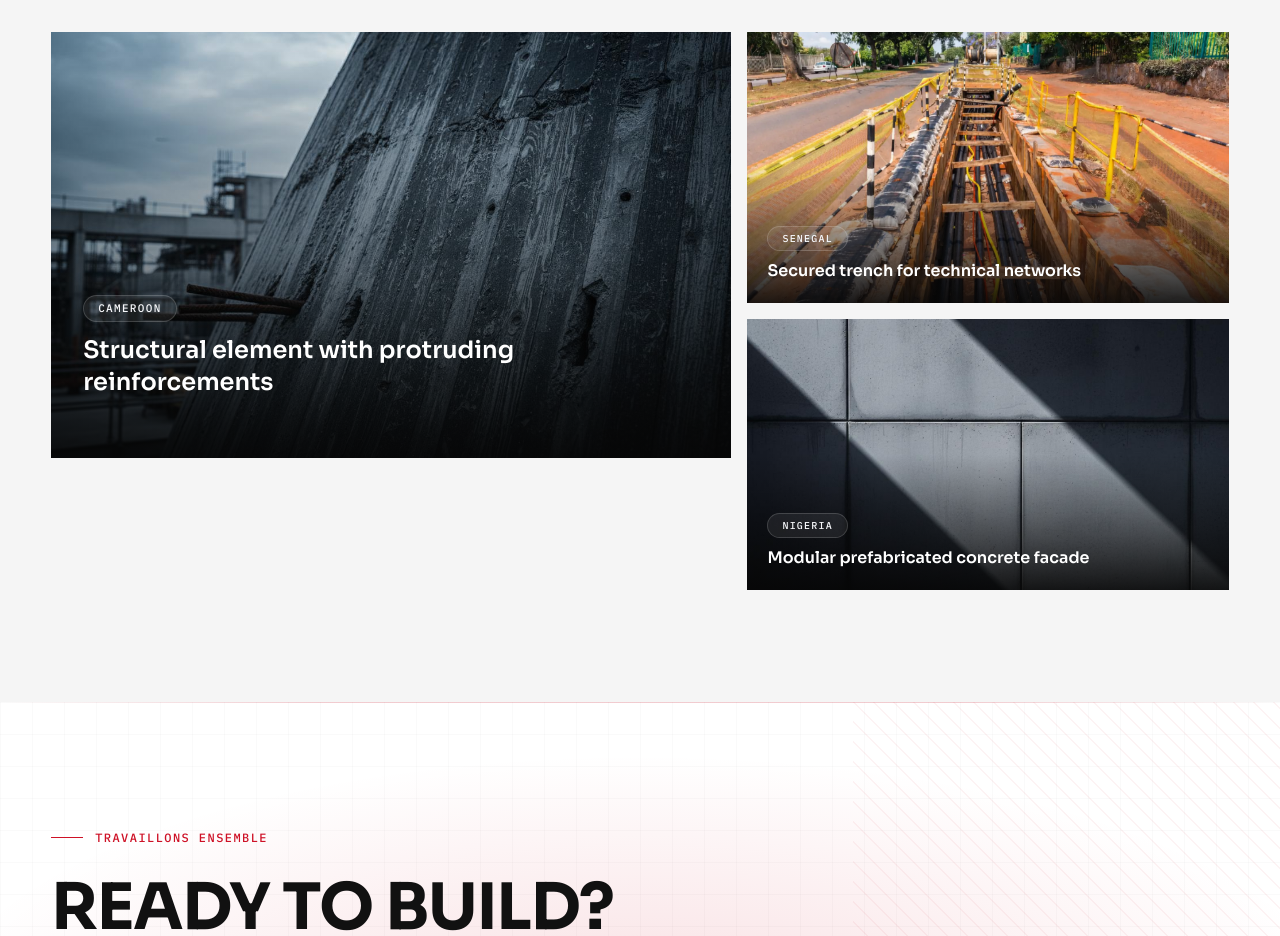
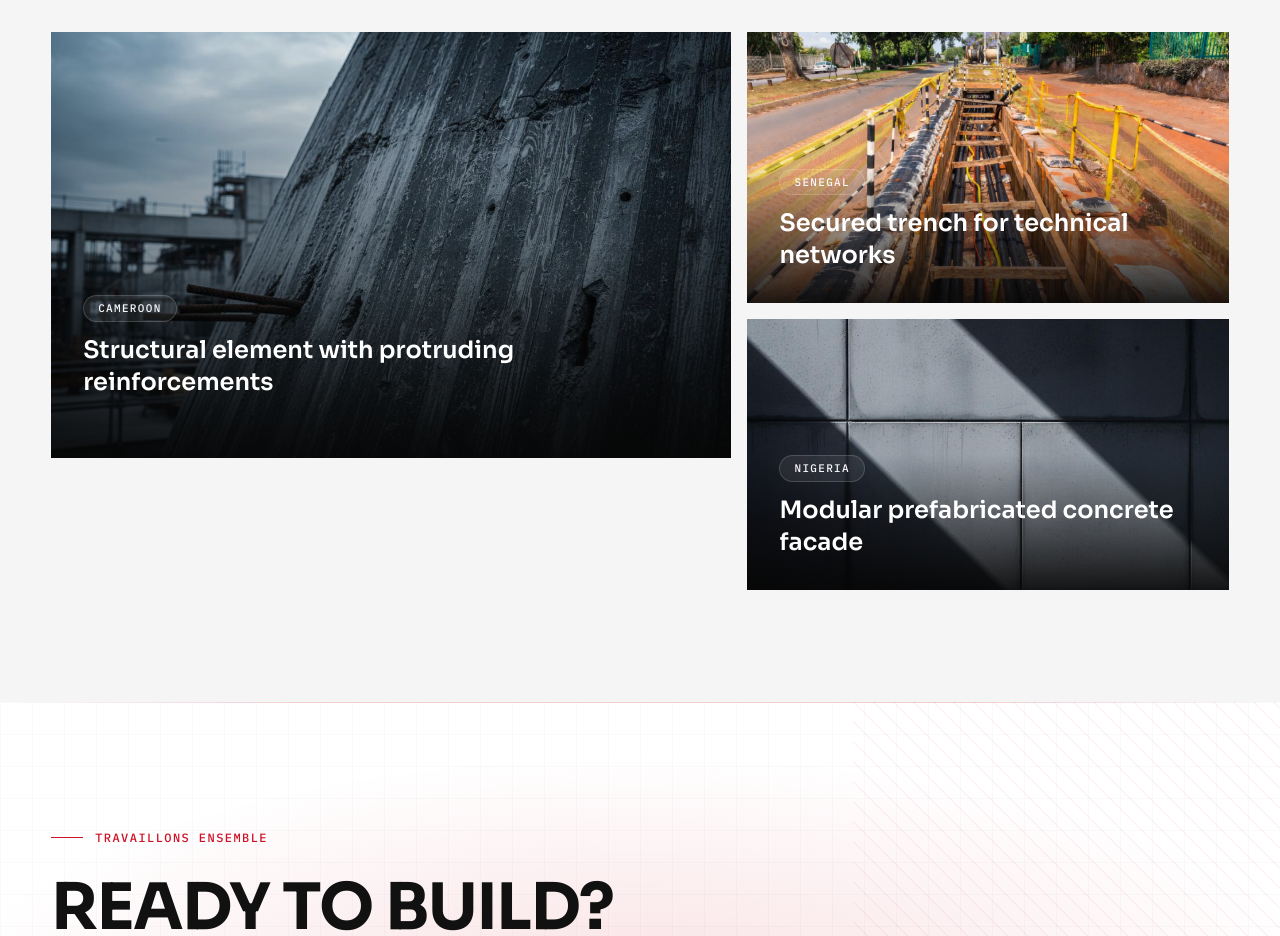
Before and after one commit to ossaka845-commits/camerossakaprincipal, a React (Vite) app: page / in a window 1280 px wide. Shown: the part 1960-2896 px from the top of the page. Built offline with nearby package versions, Linux system fonts and the light colour scheme.

Commit message:
Home projets: harmoniser taille titre p3 avec p1 (text-2xl)

```diff
--- a/src/pages/Home.tsx
+++ b/src/pages/Home.tsx
@@ -389,9 +389,9 @@ export default function Home() {
                     className="w-full h-full object-cover group-hover:scale-105 transition-transform duration-700"
                   />
                   <div className="absolute inset-0 bg-gradient-to-t from-[#060606]/90 via-transparent to-transparent" />
-                  <div className="absolute bottom-0 left-0 right-0 p-5">
-                    <div className="capsule capsule-white mb-2 text-[10px]">{project.loc}</div>
-                    <h3 className="text-base font-semibold text-white font-['Sora']">{project.title}</h3>
+                  <div className="absolute bottom-0 left-0 right-0 p-8">
+                    <div className="capsule capsule-white mb-3">{project.loc}</div>
+                    <h3 className="text-2xl font-semibold text-white font-['Sora']">{project.title}</h3>
                   </div>
                 </Link>
               ))}
```
